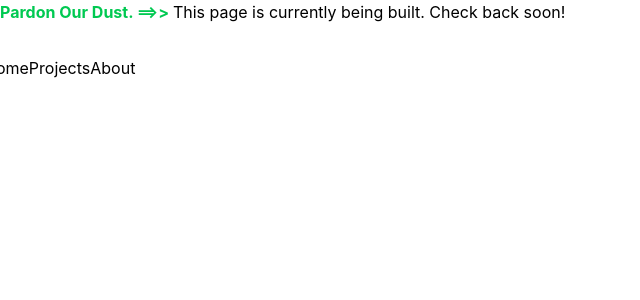
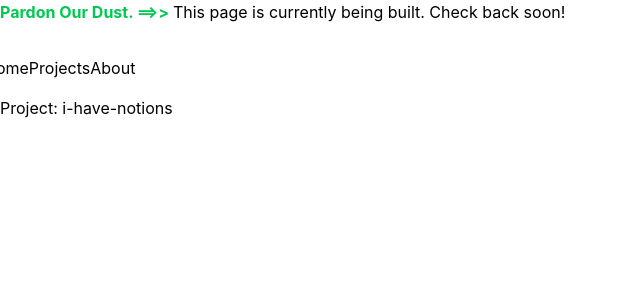
Before and after one commit to ryanpaixao/ryanpaixao.github.io, a Vue app: page /projects/i-have-notions in a window 1280 px wide. Shown: the top 300 px of the page, without its empty margins (0-640 px from the left). Built offline with nearby package versions, Linux system fonts and the light colour scheme.

Commit message:
refactor(project detail): rename to ProjectDetailView

```diff
--- a/src/components/ProjectCard.vue
+++ b/src/components/ProjectCard.vue
@@ -8,7 +8,7 @@ interface Props {
 
 const props = defineProps<Props>()
 const { approach, date, problem, repoUrl, retrospective, slug, summary, title } = props.projectInfo
-const projectPath = `/project/${slug}`
+const projectPath = `/projects /${slug}`
 </script>
 
 <template>
--- a/src/router/index.ts
+++ b/src/router/index.ts
@@ -1,7 +1,7 @@
 import { createRouter, createWebHistory } from 'vue-router'
 import HomeView from '@/views/HomeView.vue'
 import ProjectsView from '@/views/ProjectsView.vue'
-import ProjectView from '@/views/ProjectView.vue'
+import ProjectDetailView from '@/views/ProjectDetailView.vue'
 
 const router = createRouter({
   history: createWebHistory(import.meta.env.BASE_URL),
@@ -17,9 +17,9 @@ const router = createRouter({
       component: ProjectsView,
     },
     {
-      path: '/project/:slug',
+      path: '/projects/:slug',
       name: 'project',
-      component: ProjectView,
+      component: ProjectDetailView,
     },
     {
       path: '/about',
--- /dev/null
+++ b/src/views/ProjectDetailView.vue
@@ -0,0 +1,9 @@
+<script setup lang="ts"></script>
+
+<template>
+  <div class="project-detail">
+    <div>
+      <h2>Project: {{ $route.params.slug }}</h2>
+    </div>
+  </div>
+</template>
--- a/src/views/ProjectView.vue
+++ /dev/null
@@ -1,7 +0,0 @@
-<script setup lang="ts"></script>
-
-<template>
-  <div class="projects">
-    <h1>This is a specific project page</h1>
-  </div>
-</template>
```
